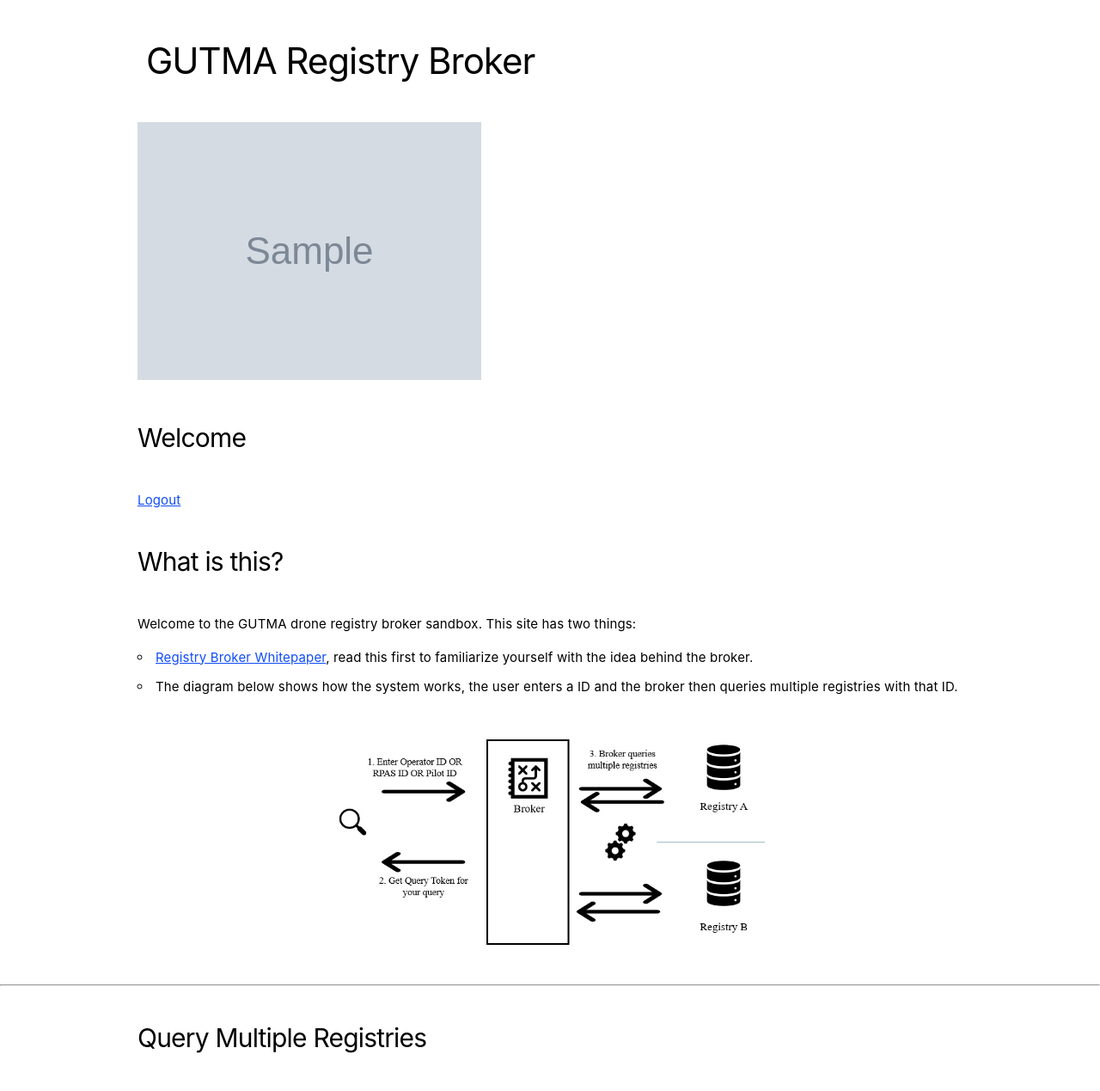
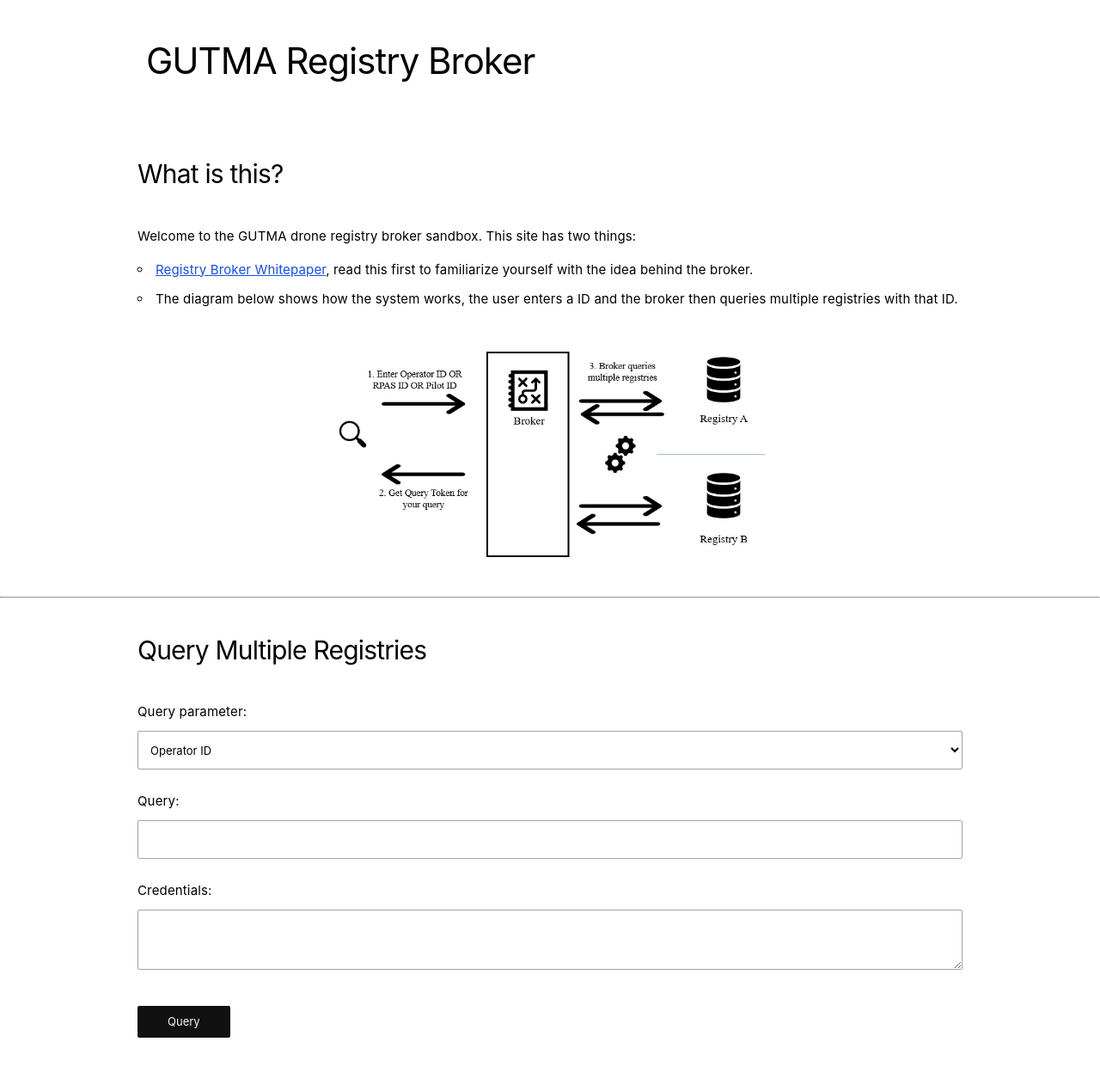
Before and after one commit to gutma-org/droneregistry-broker, a Django app: template switchboard/templates/switchboard/index.html in a window 1280 px wide. Shown: the top 1269 px of the page at 86% size. Run offline with Django 3.2, Linux system fonts and the light colour scheme; tables that the repository leaves empty hold one stand-in row (values such as "Sample post"); the template is opened without the code that fills it: values that come from a table or form of the project are taken from there, most other values are stand-ins (such as "Sample title", 1, 10 or a date in 2020); grey boxes marked "Sample" are stand-in pictures; parts of the project's set-up code (start-up, migrations or seed data) failed here and were passed over; some libraries are stand-ins or nearby versions.

Commit message:
Updated broker to store credentials

```diff
--- a/droneregistry-broker/urls.py
+++ b/droneregistry-broker/urls.py
@@ -13,6 +13,7 @@ Including another URLconf
     1. Import the include() function: from django.urls import include, path
     2. Add a URL to urlpatterns:  path('blog/', include('blog.urls'))
 """
+
 from django.contrib import admin
 from django.urls import path
 from django.conf.urls import url, include
@@ -25,7 +26,6 @@ from switchboard import views as switchboardviews
 urlpatterns = [
     path('', switchboardviews.HomeView.as_view()),
     path('api/v1/jobs/<uuid:pk>', switchboardviews.SearchDetails.as_view(), name="search_details"),
-    url(r'^', include('auth0login.urls'))
 
 ]+ static(settings.STATIC_URL, document_root=settings.STATIC_ROOT)
 
--- a/switchboard/forms.py
+++ b/switchboard/forms.py
@@ -5,4 +5,4 @@ class SearchQueryForm(ModelForm):
 
     class Meta:
         model = SearchQuery
-        fields = ['query_parameter','query']
+        fields = ['query_parameter','query', 'credentials']
--- a/switchboard/models.py
+++ b/switchboard/models.py
@@ -38,6 +38,7 @@ class SearchQuery(models.Model):
     query = models.CharField(max_length=140)
     query_type = models.IntegerField(choices=TYPE_CHOICES, default=0)
     query_parameter = models.IntegerField(choices=PARAMETER_CHOICES, default=0)
+    credentials = models.TextField(default = '')
 
     state = models.IntegerField(_('state'),choices=STATE_CHOICES, default = 0)
     results = models.TextField(default="Querying registries, this will populate once all queries are complete..")
--- a/switchboard/templates/switchboard/index.html
+++ b/switchboard/templates/switchboard/index.html
@@ -1,5 +1,3 @@
-
-
 <!doctype html>
 {% load static %}
 <html lang="en">
@@ -18,16 +16,6 @@
          <div class="nav">
             <h2>GUTMA Registry Broker</h2>
          </div>
-
-         {% if auth0User %}
-         <img class="avatar" src="{{ auth0User.extra_data.picture }}"/>
-
-               <h4>Welcome {{ user.username }}</h4>
-               <pre>{{ user.email }}</pre>
-               <a class="btn btn-primary btn-lg btn-logout btn-block" href="/logout">Logout</a>
-         {% else %}
-         <p> <a class="btn btn-primary btn-lg btn-login btn-block" href="/login/auth0">Log In</a></p>
-         {% endif %}
          <h4>What is this? </h4>
          <p>Welcome to the GUTMA drone registry broker sandbox. This site has two things:
          <ul>
```
Also changed, not shown: switchboard/tasks.py (+6 -6 lines), switchboard/migrations/0002_searchquery_credentials.py (added).
